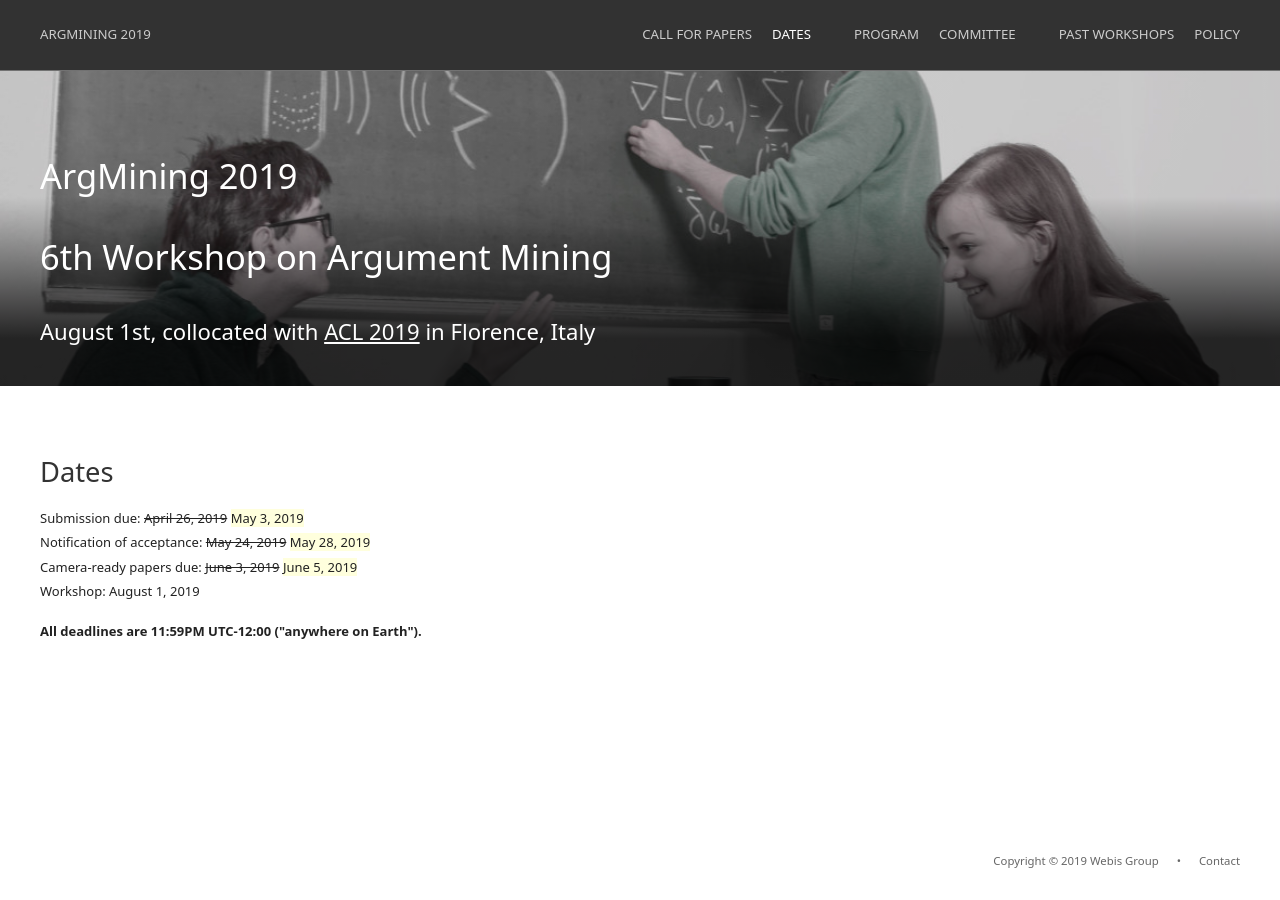
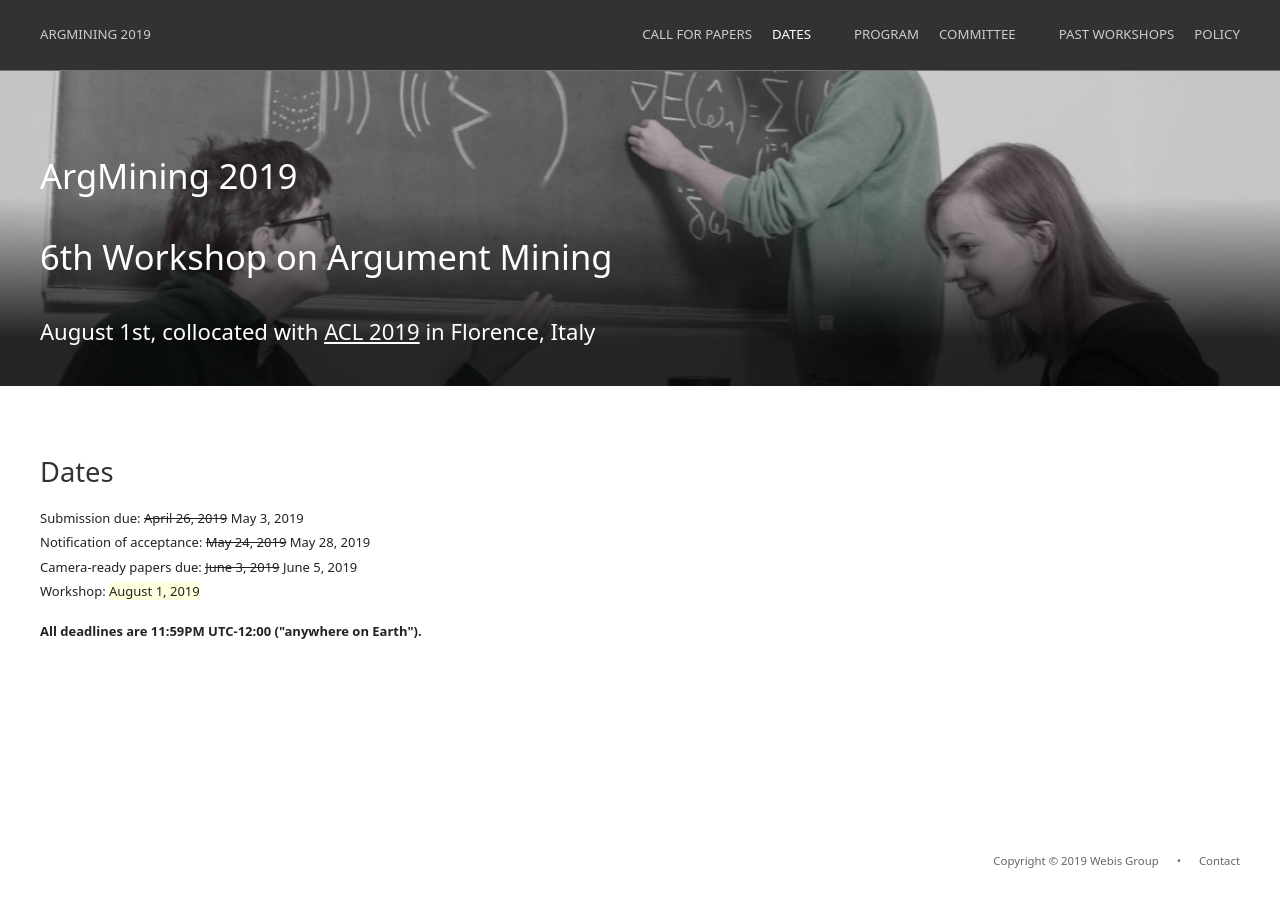
Before and after one commit to argmining19-webis-de/argmining19-webis-de.github.io, a Jekyll site: the page built from important-dates.html, in a window 1280 px wide. Built offline with Jekyll 4.4.1, drawn with Linux system fonts in a browser that asks for light colours.

```diff
--- a/important-dates.html
+++ b/important-dates.html
@@ -10,10 +10,10 @@ description: Dates
     <div class="uk-container">
         <h1>Dates</h1>
         <ul class="uk-list">
-            <li>Submission due: <strike>April 26, 2019</strike> <mark>May 3, 2019</mark> </li>
-            <li>Notification of acceptance: <strike>May 24, 2019</strike> <mark>May 28, 2019</mark> </li>
-            <li>Camera-ready papers due: <strike>June 3, 2019</strike> <mark>June 5, 2019</mark> </li>
-            <li>Workshop: August 1, 2019</li>
+            <li>Submission due: <strike>April 26, 2019</strike> May 3, 2019 </li>
+            <li>Notification of acceptance: <strike>May 24, 2019</strike> May 28, 2019 </li>
+            <li>Camera-ready papers due: <strike>June 3, 2019</strike> June 5, 2019 </li>
+            <li>Workshop: <mark>August 1, 2019</mark></li>
         </ul>
         <b>All deadlines are 11:59PM UTC-12:00 ("anywhere on Earth").</b>
 
```
